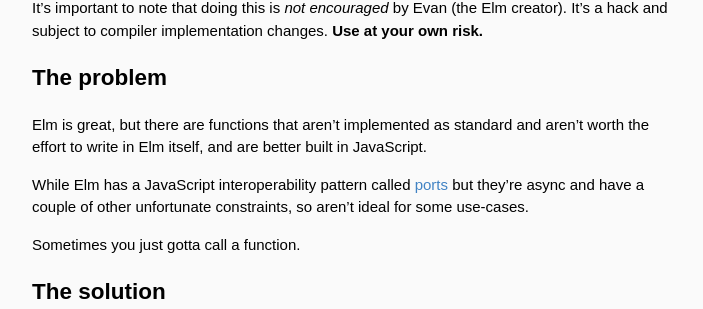
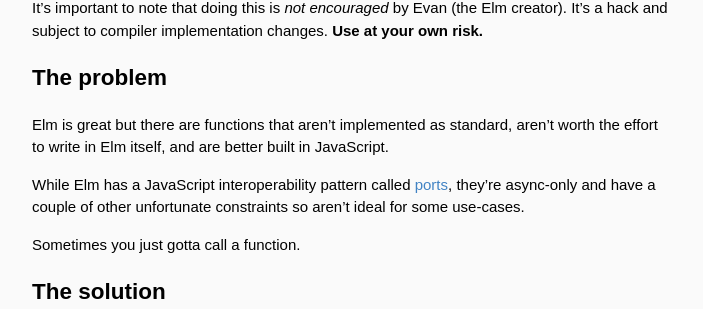
Before and after one commit to tgvashworth/tgvashworth.github.io, a Jekyll site: the page built from _posts/2014-10-29-elm-native-modules.md, in a window 1280 px wide and 900 px high. Shown: the part 240-549 px from the top of the window, without its empty margins (288-991 px from the left). Built offline with Jekyll 4.4.1, drawn with Linux system fonts in a browser that asks for light colours; some web fonts are replaced; Markdown is read by kramdown in place of the engine named in the settings.

Commit message:
tweaks to elm article

```diff
--- a/_posts/2014-10-29-elm-native-modules.md
+++ b/_posts/2014-10-29-elm-native-modules.md
@@ -9,9 +9,9 @@ It's important to note that doing this is *not encouraged* by Evan (the Elm crea
 
 ## The problem
 
-Elm is great, but there are functions that aren't implemented as standard and aren't worth the effort to write in Elm itself, and are better built in JavaScript.
+Elm is great but there are functions that aren't implemented as standard, aren't worth the effort to write in Elm itself, and are better built in JavaScript.
 
-While Elm has a JavaScript interoperability pattern called [ports][ports] but they're async and have a couple of other unfortunate constraints, so aren't ideal for some use-cases.
+While Elm has a JavaScript interoperability pattern called [ports][ports], they're async-only and have a couple of other unfortunate constraints so aren't ideal for some use-cases.
 
 Sometimes you just gotta call a function.
 
```
